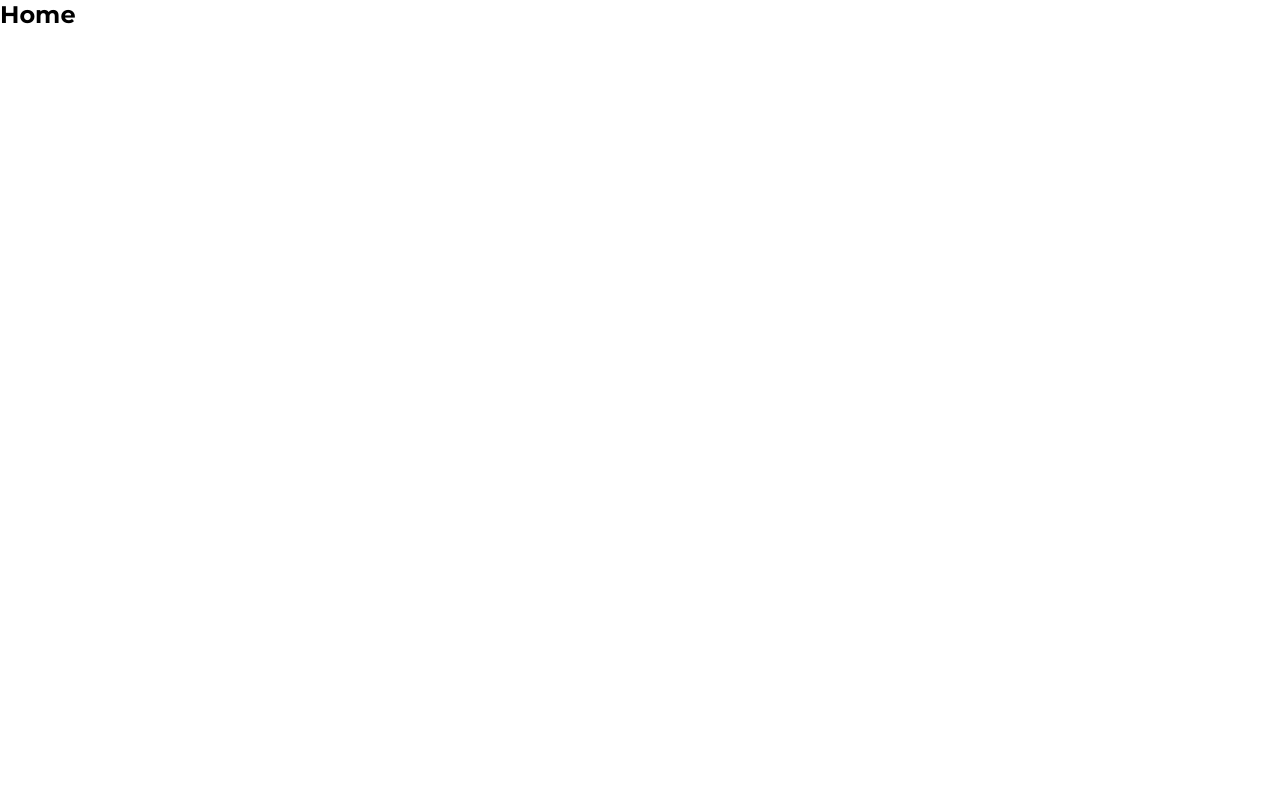
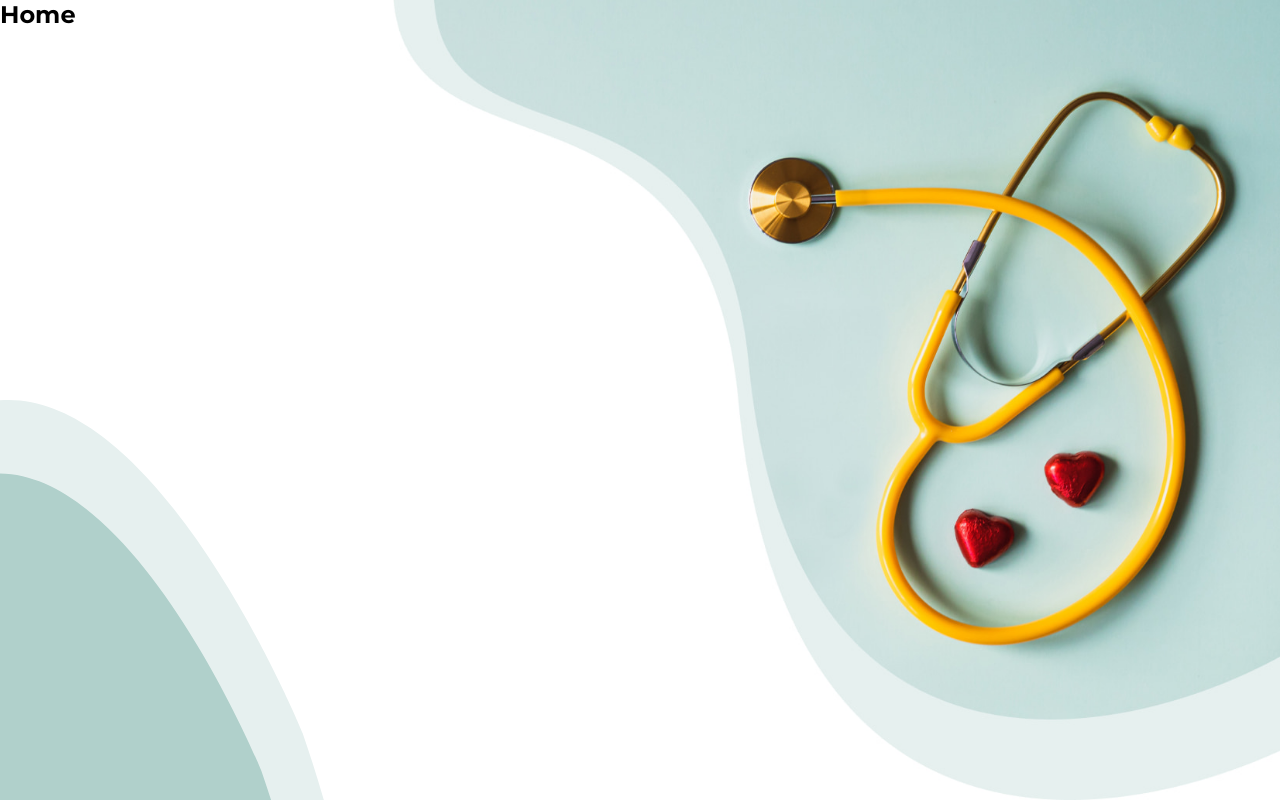
Before and after one commit to afifym/healovo, a React (Create React App) app: page / in a window 1280 px wide. Built offline with nearby package versions, Linux system fonts and the light colour scheme.

Commit message:
added homepage background

```diff
--- a/src/pages/Home.jsx
+++ b/src/pages/Home.jsx
@@ -1,15 +1,25 @@
 import React from 'react';
 import MetaDecorator from '../components/shared/MetaDecorator/MetaDecorator';
+import styled from 'styled-components';
+
+const Wrapper = styled.div`
+  background-image: url('/assets/images/stetho.jpg'),
+    url('/assets/images/header-bg-left.svg');
+  background-repeat: no-repeat, no-repeat;
+  background-position: 100% 100%, 0% 400px;
+  background-size: contain, 30%;
+  min-height: 100vh;
+`;
 
 const Home = () => {
   return (
-    <div>
+    <Wrapper>
       <MetaDecorator
         title='Healovo | Home'
         description='A medical booking website that connects doctors with patients'
       />
       <h2>Home</h2>
-    </div>
+    </Wrapper>
   );
 };
 
```
Also changed, not shown: public/assets/images/header-bg-left.svg (added), public/assets/images/stetho.jpg (added).
